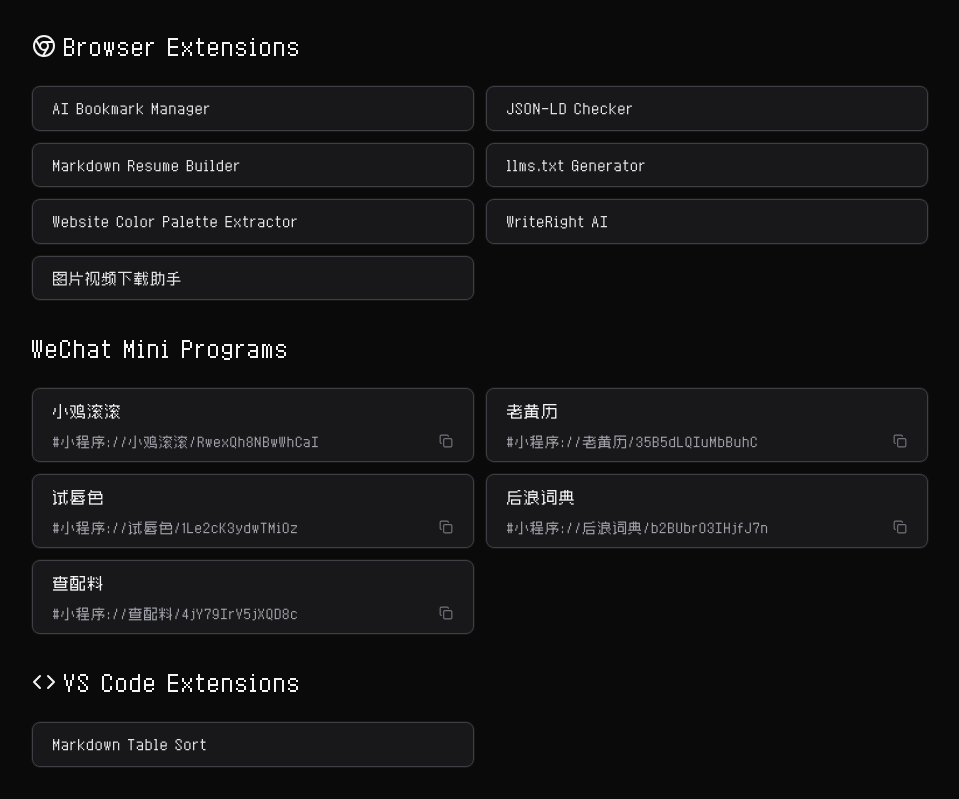
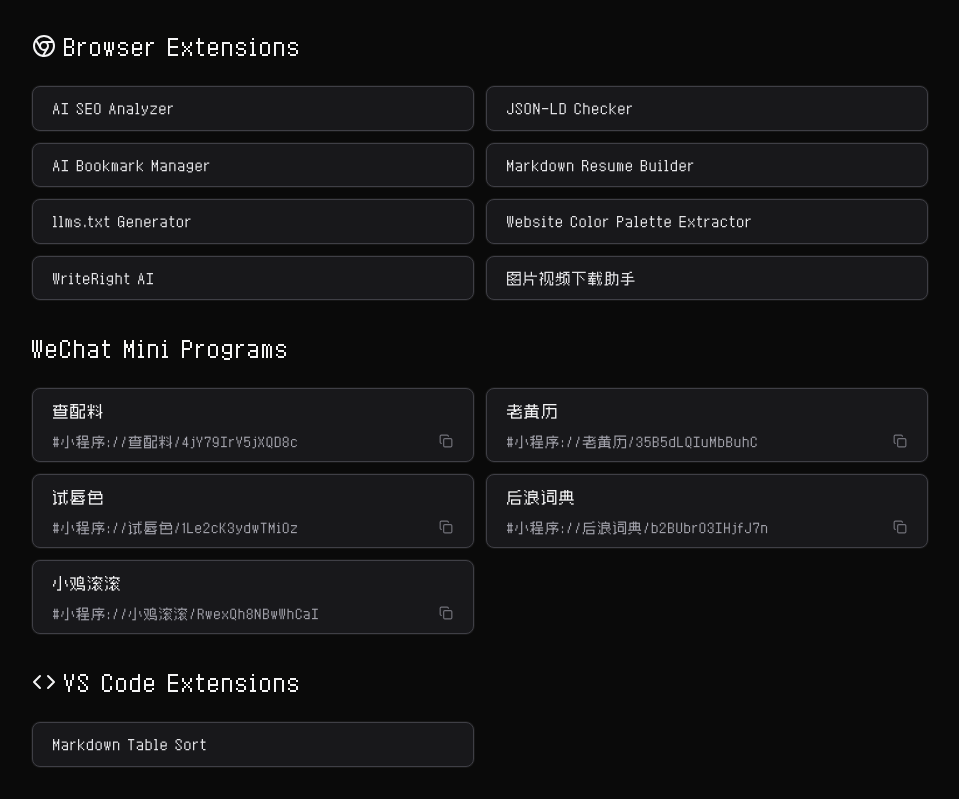
Before and after one commit to simonguo/simonguo.github.io, a Next.js app: page /projects in a window 1280 px wide. Shown: the part 375-1174 px from the top of the page, without its empty margins (160-1119 px from the left). Built offline with nearby package versions, Linux system fonts and the light colour scheme.

Commit message:
Add AI SEO Analyzer link to projects page

```diff
--- a/app/projects/page.tsx
+++ b/app/projects/page.tsx
@@ -15,7 +15,7 @@
 import Image from "next/image";
 
 type MiniProgram = {
-  id: "xiaojigungun" | "laohuangli" | "shichunse" | "houlangcidian" | "chapeiliao";
+  id: string;
   name: string;
   src: string;
   description?: string;
@@ -24,10 +24,10 @@
 
 const MINI_PROGRAMS: MiniProgram[] = [
   {
-    id: "xiaojigungun",
-    name: "小鸡滚滚",
-    src: "/images/gh_607067a94d5f_430.jpg",
-    codeText: "#小程序://小鸡滚滚/RwexQh8NBwWhCaI",
+    id: "chapeiliao",
+    name: "查配料",
+    src: "/images/gh_3b1024dab28d_430.jpg",
+    codeText: "#小程序://查配料/4jY79IrV5jXQD8c",
   },
   {
     id: "laohuangli",
@@ -48,10 +48,10 @@
     codeText: "#小程序://后浪词典/b2BUbr03IHjfJ7n",
   },
   {
-    id: "chapeiliao",
-    name: "查配料",
-    src: "/images/gh_3b1024dab28d_430.jpg",
-    codeText: "#小程序://查配料/4jY79IrV5jXQD8c",
+    id: "xiaojigungun",
+    name: "小鸡滚滚",
+    src: "/images/gh_607067a94d5f_430.jpg",
+    codeText: "#小程序://小鸡滚滚/RwexQh8NBwWhCaI",
   },
 ];
 
@@ -63,12 +63,16 @@
 
 const BROWSER_EXTENSIONS: BrowserExtension[] = [
   {
-    name: "AI Bookmark Manager",
-    url: "https://chromewebstore.google.com/detail/ai-bookmark-manager/bmokenmdljklglghnlnecfcpfibjippk",
+    name: "AI SEO Analyzer",
+    url: "https://chromewebstore.google.com/detail/ai-seo-analyzer/mkllojoidmbbhmjlpjabpfhklgancdnj",
   },
   {
     name: "JSON-LD Checker",
     url: "https://chromewebstore.google.com/detail/json-ld-checker/jdddgiebgdijpopfapkocdnnbgkhddln",
+  },
+  {
+    name: "AI Bookmark Manager",
+    url: "https://chromewebstore.google.com/detail/ai-bookmark-manager/bmokenmdljklglghnlnecfcpfibjippk",
   },
   {
     name: "Markdown Resume Builder",
```
